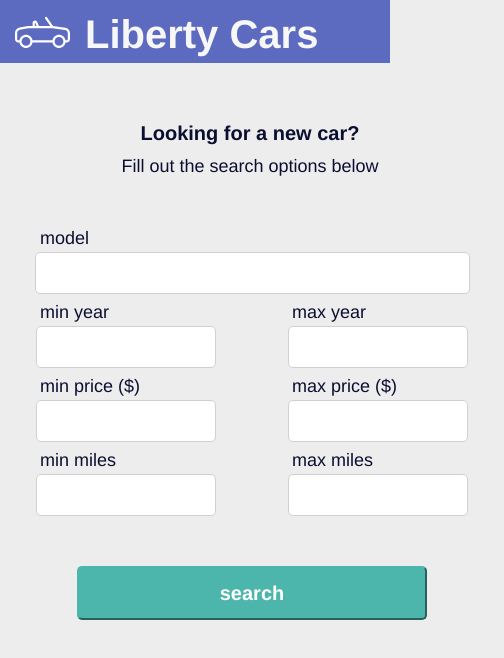
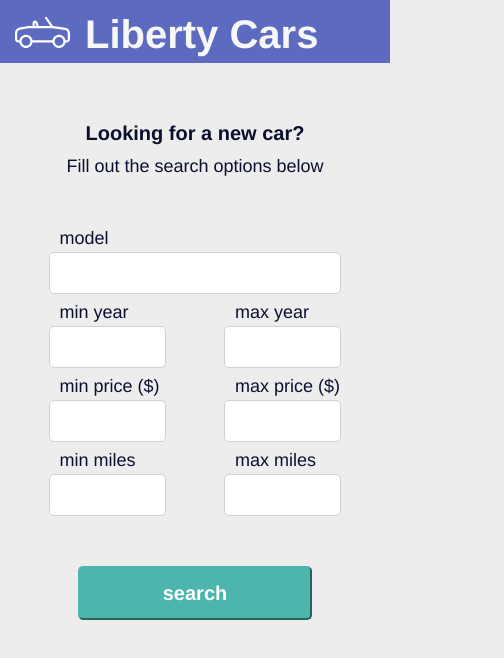
Before and after one commit to justinkonecny/justinkonecny.github.io, a Vue app: page / in a window 390 px wide. Shown: the top 658 px of the page, 504 px wide, since content can reach past the window. Built offline with nearby package versions, Linux system fonts and the light colour scheme.

Commit message:
Fix inputs on mobile

```diff
--- a/src/components/ModelSelector.vue
+++ b/src/components/ModelSelector.vue
@@ -16,7 +16,7 @@
                             <b-spinner style="color: black; margin: 20px;"></b-spinner>
                         </div>
                     </div>
-                    <div>
+                    <div v-if="this.window.width > 600">
                         <b-container class="parameters">
                             <b-row>
                                 <b-col>
@@ -26,7 +26,7 @@
 
                             <b-row>
                                 <b-col>
-                                    <input class="arg-model" v-model="model">
+                                    <input class="field field-model" v-model="model">
                                 </b-col>
                             </b-row>
 
@@ -36,8 +36,8 @@
                             </b-row>
 
                             <b-row>
-                                <b-col><input v-model="minYear"></b-col>
-                                <b-col><input v-model="maxYear"></b-col>
+                                <b-col><input class="field" v-model="minYear"></b-col>
+                                <b-col><input class="field" v-model="maxYear"></b-col>
                             </b-row>
 
                             <b-row>
@@ -46,8 +46,8 @@
                             </b-row>
 
                             <b-row>
-                                <b-col><input v-model="minPrice"></b-col>
-                                <b-col><input v-model="maxPrice"></b-col>
+                                <b-col><input class="field" v-model="minPrice"></b-col>
+                                <b-col><input class="field" v-model="maxPrice"></b-col>
                             </b-row>
 
                             <b-row>
@@ -56,13 +56,64 @@
                             </b-row>
 
                             <b-row>
-                                <b-col><input v-model="minMiles"></b-col>
-                                <b-col><input v-model="maxMiles"></b-col>
+                                <b-col><input class="field" v-model="minMiles"></b-col>
+                                <b-col><input class="field" v-model="maxMiles"></b-col>
                             </b-row>
 
                             <b-row>
                                 <b-col>
-                                    <button v-on:click="updateParameters()">search</button>
+                                    <button class="button-search" v-on:click="updateParameters()">search</button>
+                                </b-col>
+                            </b-row>
+                        </b-container>
+                    </div>
+                    <div v-else>
+                        <b-container class="parameters-mobile">
+                            <b-row>
+                                <b-col>
+                                    <p class="label">model</p>
+                                </b-col>
+                            </b-row>
+
+                            <b-row>
+                                <b-col>
+                                    <input class="field-mobile field-model-mobile" v-model="model">
+                                </b-col>
+                            </b-row>
+
+                            <b-row>
+                                <b-col><p class="label">min year</p></b-col>
+                                <b-col><p class="label">max year</p></b-col>
+                            </b-row>
+
+                            <b-row>
+                                <b-col><input class="field-mobile" v-model="minYear"></b-col>
+                                <b-col><input class="field-mobile" v-model="maxYear"></b-col>
+                            </b-row>
+
+                            <b-row>
+                                <b-col><p class="label">min price ($)</p></b-col>
+                                <b-col><p class="label">max price ($)</p></b-col>
+                            </b-row>
+
+                            <b-row>
+                                <b-col><input class="field-mobile" v-model="minPrice"></b-col>
+                                <b-col><input class="field-mobile" v-model="maxPrice"></b-col>
+                            </b-row>
+
+                            <b-row>
+                                <b-col><p class="label">min miles</p></b-col>
+                                <b-col><p class="label">max miles</p></b-col>
+                            </b-row>
+
+                            <b-row>
+                                <b-col><input class="field-mobile" v-model="minMiles"></b-col>
+                                <b-col><input class="field-mobile" v-model="maxMiles"></b-col>
+                            </b-row>
+
+                            <b-row>
+                                <b-col>
+                                    <button class="button-search-mobile" v-on:click="updateParameters()">search</button>
                                 </b-col>
                             </b-row>
                         </b-container>
@@ -81,6 +132,14 @@
         components: {
             Results
         },
+
+        created() {
+            window.addEventListener('resize', this.handleResize);
+            this.handleResize();
+        },
+        destroyed() {
+            window.removeEventListener('resize', this.handleResize);
+        },
         data: function () {
             return {
                 adList: [],
@@ -93,7 +152,11 @@
                 minPrice: '',
                 maxPrice: '',
                 minMiles: '',
-                maxMiles: ''
+                maxMiles: '',
+                window: {
+                    width: 0,
+                    height: 0
+                }
             }
         },
         filters: {
@@ -102,6 +165,10 @@
             }
         },
         methods: {
+            handleResize() {
+                this.window.width = window.innerWidth;
+                this.window.height = window.innerHeight;
+            },
             updateParameters: function () {
                 this.parameters = {
                     model: this.model,
@@ -117,53 +184,41 @@
 
             executeSearch: function () {
                 let urls = this.getUrls();
-                this.getAndProcessPage(urls.nnj, this.parseResponse, null);
+
+                for (let i = 0; i < urls.length; i++) {
+                    this.getAndProcessPage(urls[i], this.parseResponse, null);
+                }
+
             },
 
             getUrls: function () {
                 let model = this.parameters['model'];
                 let minYear = this.parameters['minYear'];
-                //var maxYear = parameters.maxYear;
+                let maxYear = this.parameters['maxYear'];
                 let minPrice = this.parameters['minPrice'];
                 let maxPrice = this.parameters['maxPrice'];
                 let minMiles = this.parameters['minMiles'];
                 let maxMiles = this.parameters['maxMiles'];
 
-                // console.log(this.parameters);
 
-                // let model = 'bmw';
-                // let minYear = '2008';
-                // //var maxYear = parameters.maxYear;
-                // let minPrice = '5000';
-                // let maxPrice = '13000';
-                // let minMiles = '40000';
-                // let maxMiles = '80000';
+                let prefix = 'https://cors.io/?https://';
 
-                let corsPrefix = 'https://cors.io/?';
-
-                // northern new jersey search link
-                let urlNorth = corsPrefix + 'https://newjersey.craigslist.org/search/cto?auto_transmission=2&hasPic=1&min_price=' + minPrice
-                    + '&max_auto_miles=' + maxMiles + '&max_price=' + maxPrice + '&auto_make_model=' + model + '&min_auto_miles=' + minMiles
+                let link = '.craigslist.org/search/cto?auto_transmission=2&hasPic=1&min_price=' + minPrice
+                    + '&max_auto_miles=' + maxMiles + '&max_price=' + maxPrice + '&auto_make_model=' + model
+                    + '&min_auto_miles=' + minMiles + '&max_auto_year=' + maxYear
                     + '&min_auto_year=' + minYear + '&auto_title_status=1';
 
-                let urlCentral = corsPrefix + 'https://cnj.craigslist.org/search/cto?auto_transmission=2&hasPic=1&min_price=' + minPrice
-                    + '&max_auto_miles=' + maxMiles + '&max_price=' + maxPrice + '&auto_make_model=' + model + '&min_auto_miles=' + minMiles
-                    + '&min_auto_year=' + minYear + '&auto_title_status=1';
+                let urlCentral = prefix + 'cnj' + link;
+                let urlNorth = prefix + 'newjersey' + link;
+                let urlSouth = prefix + 'southjersey' + link;
+                let urlShore = prefix + 'jerseyshore' + link;
 
-                let urlSouth = corsPrefix + 'https://southjersey.craigslist.org/search/cto?auto_transmission=2&hasPic=1&min_price=' + minPrice
-                    + '&max_auto_miles=' + maxMiles + '&max_price=' + maxPrice + '&auto_make_model=' + model + '&min_auto_miles=' + minMiles
-                    + '&min_auto_year=' + minYear + '&auto_title_status=1';
-
-                let urlShore = corsPrefix + 'https://jerseyshore.craigslist.org/search/cto?auto_transmission=2&hasPic=1&min_price=' + minPrice
-                    + '&max_auto_miles=' + maxMiles + '&max_price=' + maxPrice + '&auto_make_model=' + model + '&min_auto_miles=' + minMiles
-                    + '&min_auto_year=' + minYear + '&auto_title_status=1';
-
-                return {
-                    nnj: urlNorth,
-                    cnj: urlCentral,
-                    snj: urlSouth,
-                    jsnj: urlShore
-                };
+                return [
+                    urlNorth,
+                    urlCentral,
+                    urlSouth,
+                    urlShore
+                ];
             },
 
             getAndProcessPage: function (url, callback, par) {
@@ -250,29 +305,9 @@
             }
         }
     }
-
-    // let adList = [];
-    // let loadCount = 0;
 </script>
 
 <style scoped>
-    input {
-        border: 1px solid #d0d0d0;
-        font-size: 20px;
-        padding: 5px 0 5px 10px;
-        margin: 0;
-        width: 180px;
-    }
-
-    button {
-        font-size: 20px;
-        padding: 10px;
-        font-weight: 700;
-        width: 350px;
-        margin: 50px 0 0;
-        border-radius: 5px;
-    }
-
     p {
         font-size: 18px;
         margin: 5px 0 0 0;
@@ -297,16 +332,56 @@
 
     .model-selector {
         background-color: var(--background);
-        min-width: 500px;
-    }
-
-
-    .arg-model {
-        width: 435px;
     }
 
     .parameters {
         width: 504px;
+    }
+
+    .parameters-mobile {
+        width: 90vw;
+    }
+
+    .field {
+        border: 1px solid #d0d0d0;
+        font-size: 20px;
+        padding: 5px 0 5px 10px;
+        margin: 0;
+        width: 180px;
+    }
+
+    .field-mobile {
+        border: 1px solid #d0d0d0;
+        font-size: 20px;
+        padding: 5px 0 5px 10px;
+        margin: 0;
+        width: 30vw;
+    }
+
+    .field-model {
+        width: 435px;
+    }
+
+    .field-model-mobile {
+        width: 75vw;
+    }
+
+    .button-search {
+        font-size: 20px;
+        padding: 10px;
+        font-weight: 700;
+        width: 350px;
+        margin: 50px 0 0;
+        border-radius: 5px;
+    }
+
+    .button-search-mobile {
+        font-size: 20px;
+        padding: 10px;
+        font-weight: 700;
+        width: 60vw;
+        margin: 50px 0 0;
+        border-radius: 5px;
     }
 
     .label {
--- a/src/components/Results.vue
+++ b/src/components/Results.vue
@@ -84,8 +84,16 @@
                 }
             },
             splitLocation: function(str) {
-                if (str === 'newjersey') {
+                if (str === "newjersey") {
                     return "New Jersey";
+                } else if (str === "cnj") {
+                    return "Central New Jersey";
+                } else if (str === "jerseyshore") {
+                    return "Jersey Shore";
+                } else if (str === "southjersey") {
+                    return "South Jersey";
+                } else if (str === "delaware") {
+                    return "Delaware";
                 } else {
                     return str;
                 }
@@ -108,9 +116,9 @@
 
 <style scoped>
     h2 {
-        padding: 50px 0 0 0;
+        padding: 30px 0 0 0;
         margin: 0;
-        font-size: 35px;
+        font-size: 20px;
         font-weight: 800;
         color: var(--text-dark);
     }
--- a/src/main.js
+++ b/src/main.js
@@ -10,5 +10,5 @@ import 'bootstrap-vue/dist/bootstrap-vue.css'
 Vue.config.productionTip = false;
 new Vue({
     modules: ['bootstrap-vue/nuxt'],
-    render: ren => ren(App),
+    render: ren => ren(App)
 }).$mount('#app'); //el: '#app'
```
